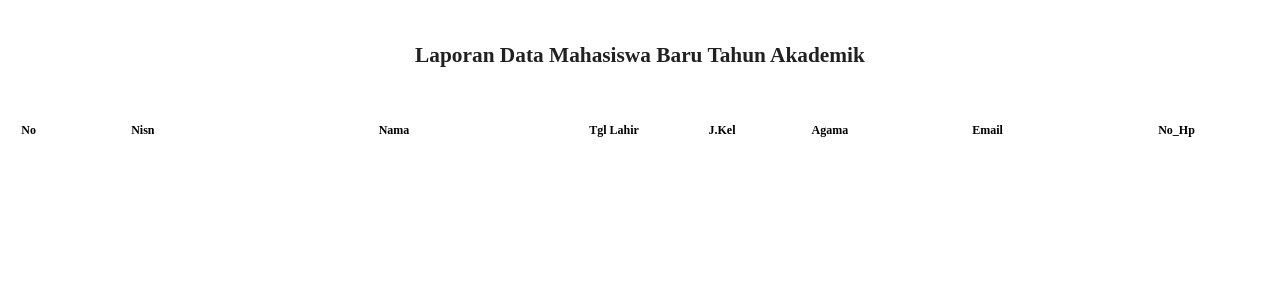
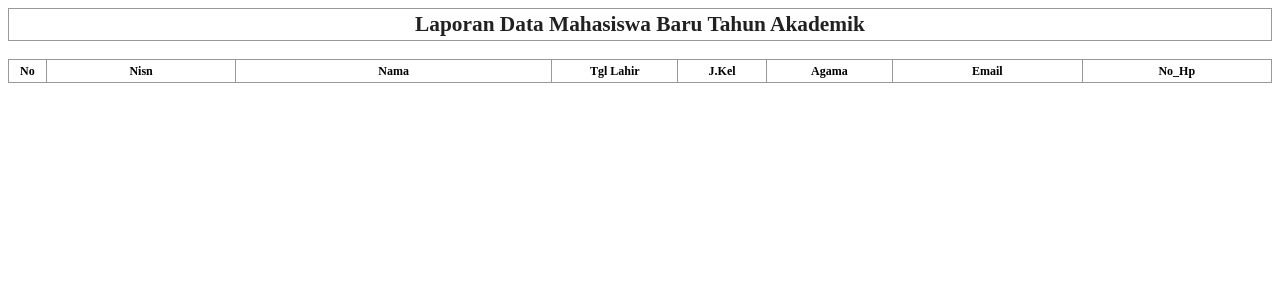
Before and after one commit to hariwicaksono/pmbonline, a PHP site: the page made by application/views/admin/kelulusan/report.php in a window 1280 px wide. Shown: the top 300 px of the page. Run offline with PHP 8.4, Linux system fonts and the light colour scheme; the template is opened without the code that fills it, so the values that code supplies are empty.

Commit message:
perbaikan pdf

```diff
--- a/application/views/admin/kelulusan/report.php
+++ b/application/views/admin/kelulusan/report.php
@@ -5,15 +5,26 @@
 	<meta http-equiv="X-UA-Compatible" content="IE=edge">
 	<title>Laporan Kelulusan</title>
 
-	<link href="<?php echo base_url('assets/css/bootstrap.min.css') ?>" rel="stylesheet">
-    <script src="<?php echo base_url('assets/js/jquery.js') ?>"></script>
-    <script src="<?php echo base_url('assets/js/bootstrap.min.js') ?>"></script>
-
     <style type="text/css">
-
+	@page {
+  	margin-top: 1.5cm;
+	margin-bottom: 1.5cm;
+	}
+    h1, h2, h3, h4, h5, h6, p {
+   margin: 0;
+   padding: 0;
+}
 	td {
 	    padding-top: .20em;
 	    padding-bottom: .20em;
+	}
+	table {
+  	border-collapse: collapse;
+	}
+
+	table td, th {
+	border: 1px solid #999;
+	padding: 0.2rem;
 	}
 	</style>
 </head>
```
Also changed, not shown: application/controllers/administrator/Kelulusan.php (+13 -20 lines), application/views/admin/kelulusan/prodi.php (+4 -4 lines).
